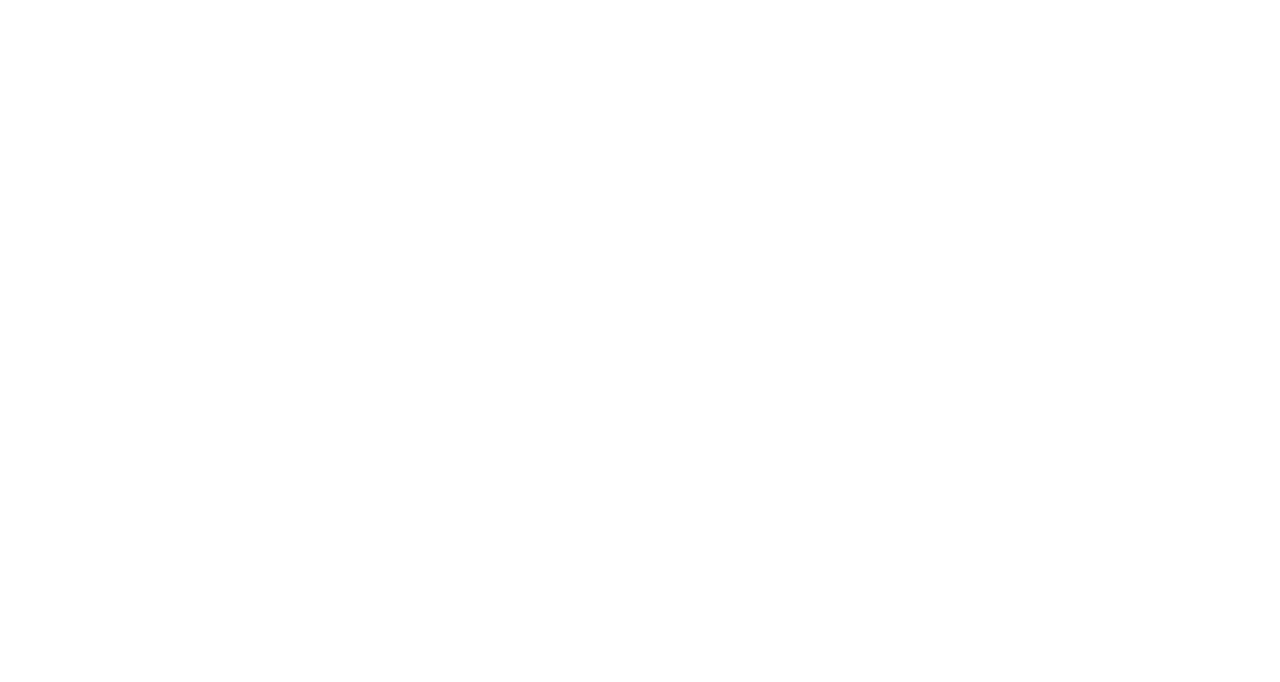
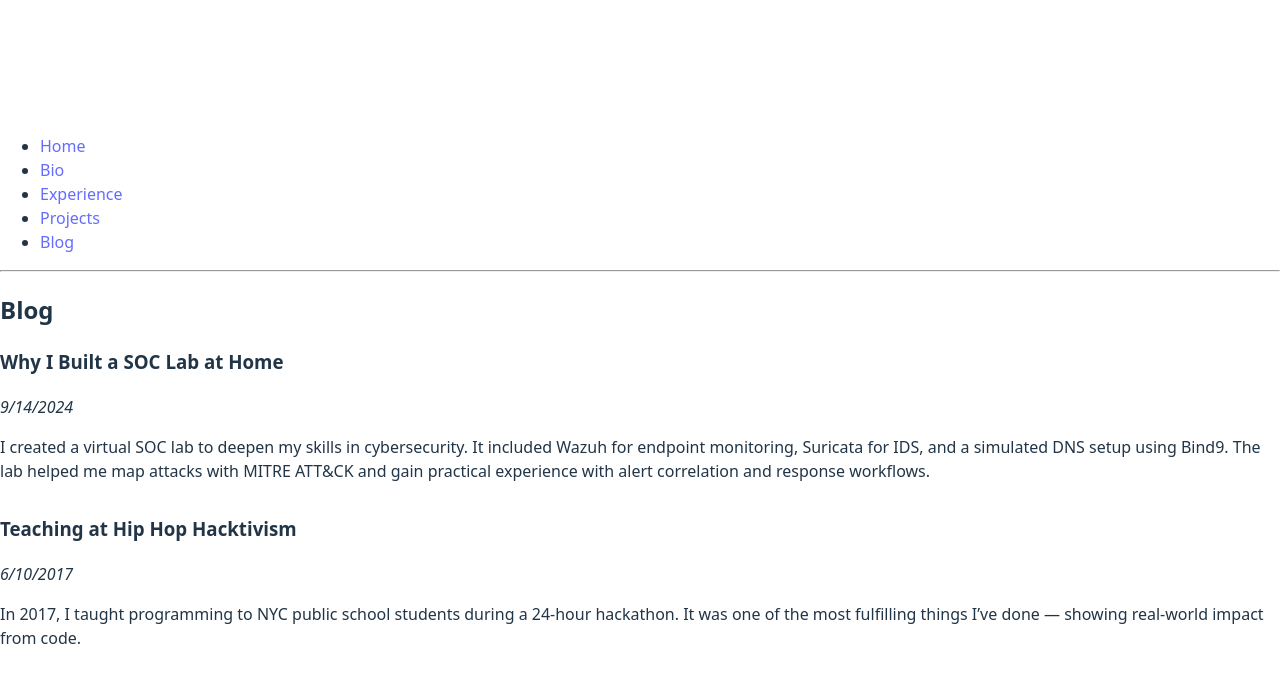
Before and after one commit to craig91/portfolio, a React (Vite) app in the folder frontend/: page /blog in a window 1280 px wide. Before the commit this address had no page. Shown: the top 682 px of the page. Built offline with nearby package versions, Linux system fonts and the light colour scheme.

Commit message:
added blog page

```diff
--- a/frontend/src/App.jsx
+++ b/frontend/src/App.jsx
@@ -4,6 +4,7 @@
 import Bio from './pages/Bio';
 import Experience from "./pages/Experience";
 import Projects from './pages/Projects';
+import Blog from "./pages/Blog";
 
 
 function App() {
@@ -15,6 +16,7 @@
           <Route path="bio" element={<Bio />} />
           <Route path="experience" element={<Experience />} />
           <Route path="projects" element={<Projects />} />
+          <Route path="blog" element={<Blog />} ></Route>
 
         </Route>
       </Routes>
--- a/frontend/src/components/layout.jsx
+++ b/frontend/src/components/layout.jsx
@@ -9,6 +9,7 @@
                     <li><Link to="/bio">Bio</Link></li>
                     <li><Link to="/experience">Experience</Link></li>
                     <li><Link to="/projects">Projects</Link></li>
+                    <li><Link to={"/blog"}>Blog</Link></li>
 
                 </ul>
             </nav>
--- /dev/null
+++ b/frontend/src/data/blog.js
@@ -0,0 +1,20 @@
+const blogPosts = [
+  {
+    title: "Why I Built a SOC Lab at Home",
+    date: "2024-09-14",
+    content: `
+I created a virtual SOC lab to deepen my skills in cybersecurity. It included Wazuh for endpoint monitoring, Suricata for IDS, and a simulated DNS setup using Bind9.
+
+The lab helped me map attacks with MITRE ATT&CK and gain practical experience with alert correlation and response workflows.
+    `
+  },
+  {
+    title: "Teaching at Hip Hop Hacktivism",
+    date: "2017-06-10",
+    content: `
+In 2017, I taught programming to NYC public school students during a 24-hour hackathon. It was one of the most fulfilling things I’ve done — showing real-world impact from code.
+    `
+  }
+];
+
+export default blogPosts;
--- /dev/null
+++ b/frontend/src/pages/Blog.jsx
@@ -0,0 +1,18 @@
+import blogPosts from "../data/blog";
+
+function Blog() {
+    return (
+        <div>
+            <h2>Blog</h2>
+            {blogPosts.map((post, index) => (
+                <div key={index} style={{ marginBottom: "2rem"}}>
+                    <h3>{post.title}</h3>
+                    <p><em>{new Date(post.date).toLocaleDateString()}</em></p>
+                    <p>{post.content.trim()}</p>
+                </div>
+            ))}
+        </div>
+    )
+}
+
+export default Blog;
```
